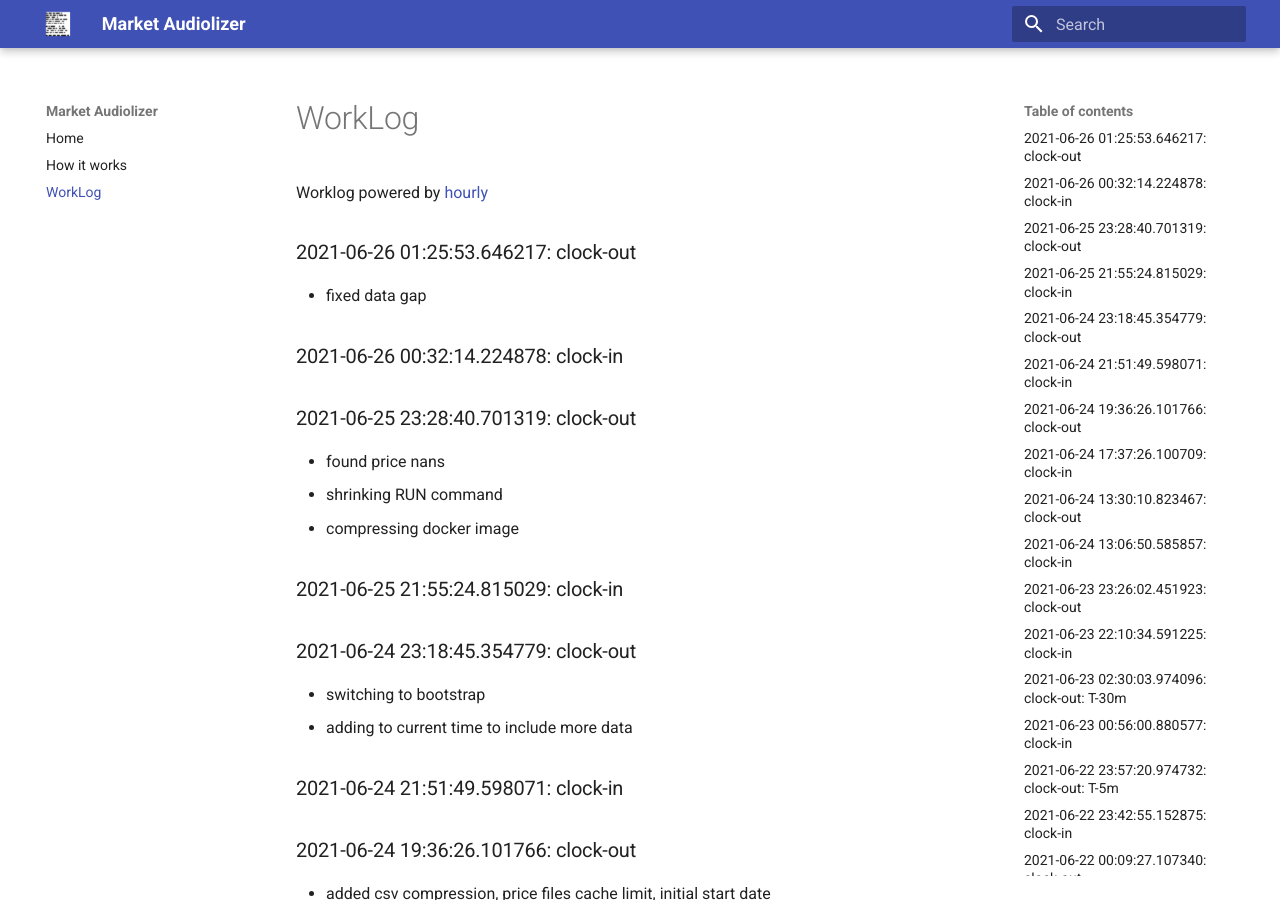
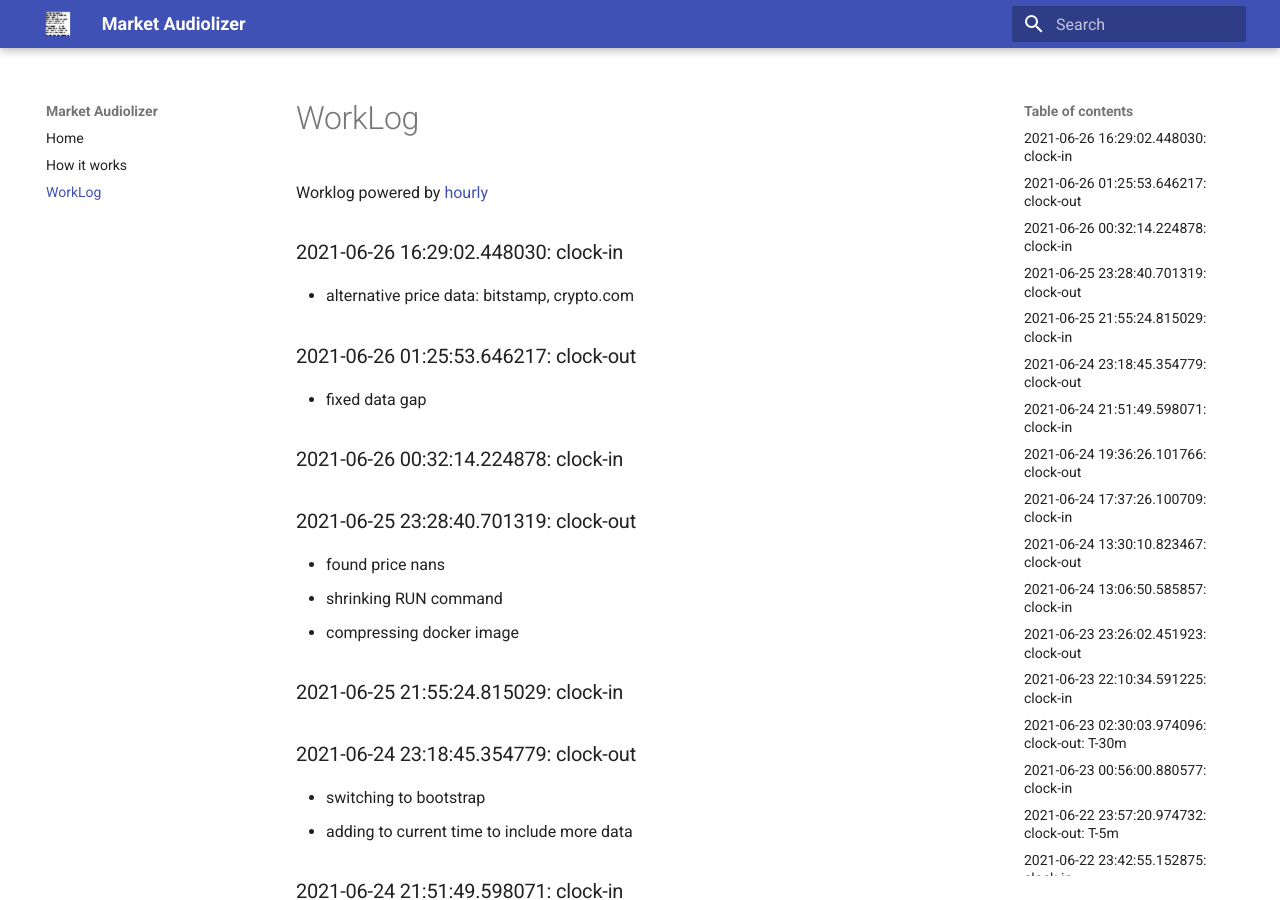
Before and after one commit to asherp/audiolizer, an MkDocs documentation site: the page built from docs/WorkLog.md, in a window 1280 px wide and 900 px high. Built offline with MkDocs 1.6.1 and Material for MkDocs 9.7.7, drawn with Linux system fonts in a browser that asks for light colours.

Commit message:
clock-in

```diff
--- a/WorkLog.md
+++ b/WorkLog.md
@@ -1,3 +1,8 @@
+
+### 2021-06-26 16:29:02.448030: clock-in
+
+* alternative price data: bitstamp, crypto.com
+
 ### 2021-06-26 01:25:53.646217: clock-out
 
 * fixed data gap
```
